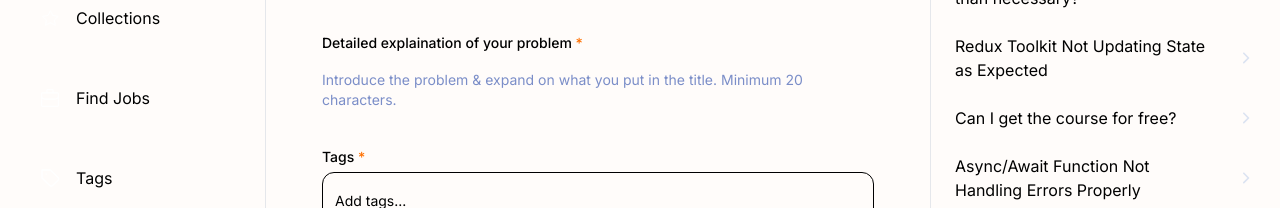
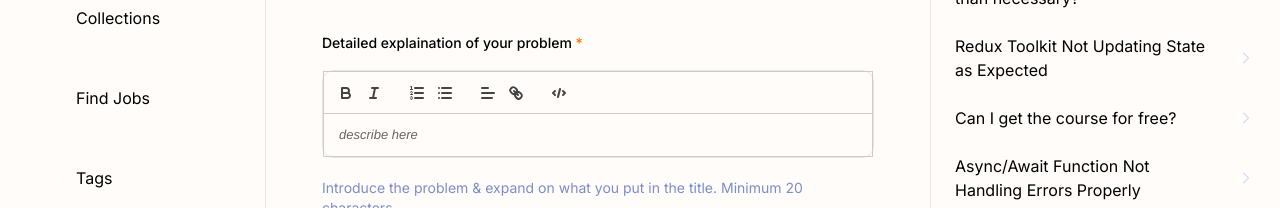
Before and after one commit to AVIN4SH/dev-resolve, a Next.js app: page /ask-question in a window 1280 px wide. Shown: the part 314-522 px from the top of the page. Built offline with nearby package versions, Linux system fonts and the light colour scheme; no server answers.

Commit message:
implemented question description field with code block integration in it

```diff
--- a/components/forms/Question.tsx
+++ b/components/forms/Question.tsx
@@ -1,5 +1,8 @@
 "use client";
 
+import React, { useState } from "react";
+import ReactQuill from "react-quill";
+import "react-quill/dist/quill.snow.css";
 import { zodResolver } from "@hookform/resolvers/zod";
 import { useForm } from "react-hook-form";
 import { z } from "zod";
@@ -18,6 +21,8 @@ import { Input } from "@/components/ui/input";
 import { QuestionsSchema } from "@/lib/validations";
 
 const Question = () => {
+  const [value, setValue] = useState("");
+
   const form = useForm<z.infer<typeof QuestionsSchema>>({
     resolver: zodResolver(QuestionsSchema),
     defaultValues: {
@@ -29,6 +34,15 @@ const Question = () => {
   function onSubmit(values: z.infer<typeof QuestionsSchema>) {
     console.log(values);
   }
+
+  const modules = {
+    toolbar: [
+      ["bold", "italic"],
+      [{ list: "ordered" }, { list: "bullet" }],
+      [{ align: [] }, "link"],
+      ["code-block"],
+    ],
+  };
 
   return (
     <Form {...form}>
@@ -68,8 +82,16 @@ const Question = () => {
                 <span className="text-primary-500">*</span>
               </FormLabel>
               <FormControl className="mt-3.5">
-                {/* @TODO: add an editor component that looks like textarea and has editing features */}
+                <ReactQuill
+                  className="no-focus paragraph-regular background-light800_dark300 light-border-2 text-dark300_light700 min-h-[56px] rounded-xl border"
+                  theme="snow"
+                  value={value}
+                  onChange={setValue}
+                  placeholder="describe here"
+                  modules={modules}
+                />
               </FormControl>
+
               <FormDescription className="body-regular mt-2.5 text-light-500">
                 Introduce the problem & expand on what you put in the title.
                 Minimum 20 characters.
--- a/package.json
+++ b/package.json
@@ -17,17 +17,20 @@
     "@radix-ui/react-select": "^2.1.1",
     "@radix-ui/react-slot": "^1.1.0",
     "@tailwindcss/typography": "^0.5.13",
+    "@tinymce/tinymce-react": "^5.1.1",
     "class-variance-authority": "^0.7.0",
     "clsx": "^2.1.1",
     "eslint-config-prettier": "^9.1.0",
     "eslint-config-standard": "^17.1.0",
     "eslint-plugin-tailwindcss": "^3.17.4",
+    "highlight.js": "^11.10.0",
     "lucide-react": "^0.417.0",
     "next": "14.2.5",
     "prettier": "^3.3.3",
     "react": "^18",
     "react-dom": "^18",
     "react-hook-form": "^7.52.1",
+    "react-quill": "^2.0.0",
     "tailwind-merge": "^2.4.0",
     "tailwindcss-animate": "^1.0.7",
     "zod": "^3.23.8"
```
Also changed, not shown: 1 other file (tests, documents, lock files or other folders).
